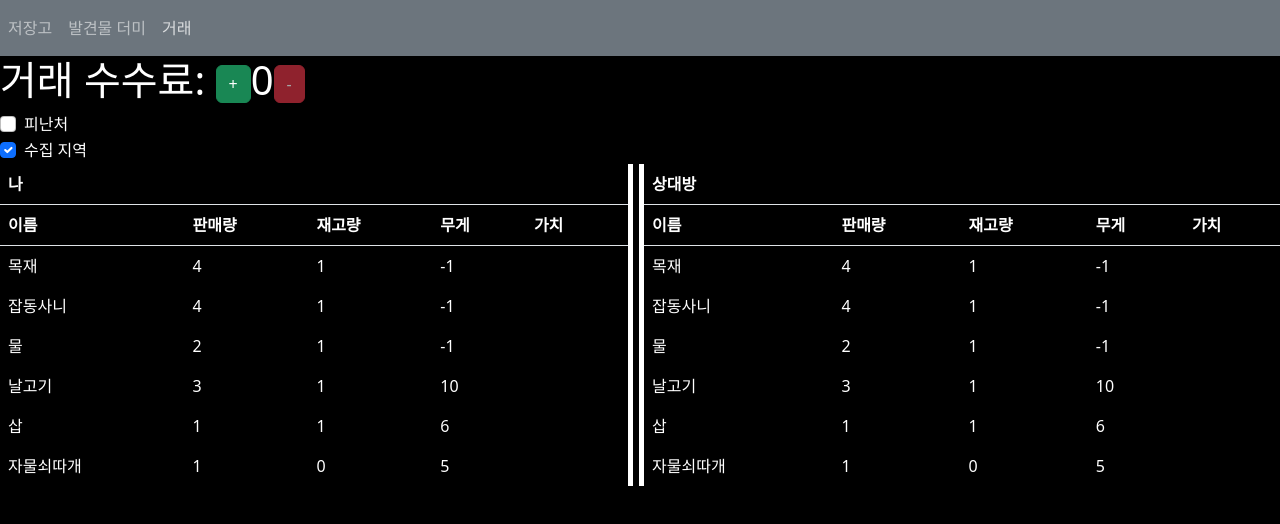
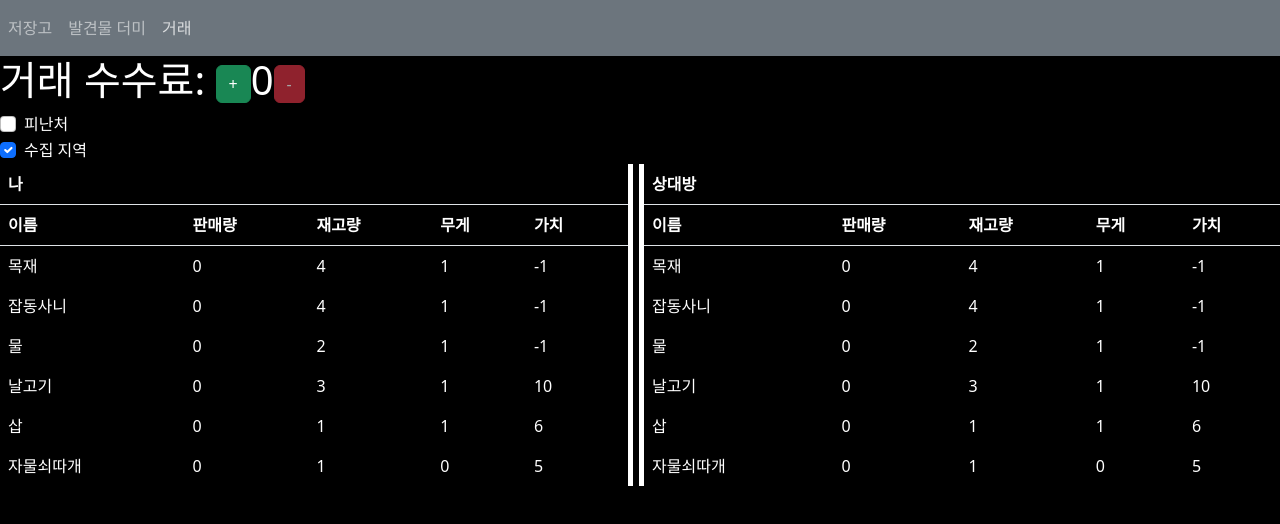
Before and after one commit to AndroidNetrunner/this-war-of-mine, a Next.js app: page /shelter in a window 1280 px wide. Both pictures are taken after a click on the button "거래". Shown: the top 524 px of the page. Built offline with nearby package versions, Linux system fonts and the light colour scheme.

Commit message:
[FIX] type들을 관리하는 types.d.ts 문서 생성

```diff
--- a/src/components/TradingInShelter.tsx
+++ b/src/components/TradingInShelter.tsx
@@ -4,12 +4,10 @@ import Table from "react-bootstrap/Table";
 import { useSelector, useDispatch } from "react-redux";
 import { RootState } from "../redux/store";
 import TradingRow from "./TradingRow";
-import { ResourceName } from "../redux/slices/resourceSlice";
-import ResourceStatus from "../interfaces/ResourceStatus";
 import { update } from "../redux/slices/storageSlice";
 import { reset } from "../redux/slices/tradingSlice";
 import styles from "./styles/TradingInShelter.module.css";
-import ResourceInfoList from "../interfaces/ResourceInfoList";
+import { ResourceName, ResourceStatus, ResourceInfoList } from "../types/types";
 
 export default function TradingInShelter({ comission }: { comission: number }) {
   const resource = useSelector((state: RootState) => state.resource);
--- a/src/components/TradingTable.tsx
+++ b/src/components/TradingTable.tsx
@@ -1,6 +1,6 @@
-import React from "react";
+import React, { useState } from "react";
 import Table from "react-bootstrap/Table";
-import { ResourceName } from "../redux/slices/resourceSlice";
+import { ResourceName } from "../types/types";
 import { useSelector } from "react-redux";
 import { RootState } from "../redux/store";
 import styles from "./styles/TradingTable.module.css";
@@ -16,17 +16,20 @@ export default function TradingTable({
   possession: "myself" | "opponent";
   className: string;
 }) {
+  const [forSale, setForSale] = useState(() => getInitialSale(resourceList));
   return (
     <Table className={className}>
       <TradingTableHead possession={possession} />
       <tbody>
         {Object.entries(resourceList)
-          .filter(([name, quantity]) => quantity !== 0)
-          .map(([name, quantity]) => (
+          .filter(([name, currentQuantity]) => currentQuantity !== 0)
+          .map(([name, currentQuantity]) => (
             <TradingTableRow
               key={name}
               name={name as ResourceName}
-              quantity={quantity}
+              forSaleQuantity={forSale[name]}
+              currentQuantity={currentQuantity}
+              setForSale={setForSale}
             />
           ))}
       </tbody>
@@ -57,10 +60,18 @@ function TradingTableHead({
 
 function TradingTableRow({
   name,
-  quantity,
+  forSaleQuantity,
+  currentQuantity,
+  setForSale,
 }: {
   name: ResourceName;
-  quantity: number;
+  forSaleQuantity: number;
+  currentQuantity: number;
+  setForSale: React.Dispatch<
+    React.SetStateAction<{
+      [key: string]: number;
+    }>
+  >;
 }) {
   const { value, weight, korean } = useSelector(
     (state: RootState) => state.resource[name]
@@ -68,9 +79,19 @@ function TradingTableRow({
   return (
     <tr>
       <td>{korean}</td>
-      <td>{quantity}</td>
+      <td>{forSaleQuantity}</td>
+      <td>{currentQuantity}</td>
       <td>{weight}</td>
       <td>{value}</td>
     </tr>
   );
 }
+
+function getInitialSale(resourceList: { [key: string]: number }) {
+  return Object.keys(resourceList)
+    .filter((key) => resourceList[key] != 0)
+    .reduce((acc: { [key: string]: number }, key) => {
+      acc[key] = 0;
+      return acc;
+    }, {});
+}
--- a/src/interfaces/ResourceStatus.ts
+++ /dev/null
@@ -1,5 +0,0 @@
-import { ResourceName } from "../redux/Slices/resourceSlice";
-
-export default interface ResourceStatus {
-  [key in ResourceName]: number;
-}
--- a/src/redux/slices/findingsSlice.ts
+++ b/src/redux/slices/findingsSlice.ts
@@ -1,5 +1,5 @@
 import { createSlice } from "@reduxjs/toolkit";
-import ResourceStatus from "../../interfaces/ResourceStatus";
+import { ResourceStatus, ResourceName } from "../../types/types";
 
 const initialState: ResourceStatus = {
   wood: 0,
@@ -48,7 +48,7 @@ const findingsSlice = createSlice({
       state,
       {
         payload: { resource, quantity },
-      }: { payload: { resource: keyof typeof initialState; quantity: number } }
+      }: { payload: { resource: ResourceName; quantity: number } }
     ) => {
       state[resource] += quantity;
     },
@@ -56,12 +56,12 @@ const findingsSlice = createSlice({
       state,
       {
         payload: { resource, quantity },
-      }: { payload: { resource: keyof typeof initialState; quantity: number } }
+      }: { payload: { resource: ResourceName; quantity: number } }
     ) => {
       state[resource] -= quantity;
     },
     reset: (state) => {
-      return initialState; // initialState에 의존 안 하는 방법 없을까
+      return { ...initialState };
     },
     update: (state, action) => {
       return action.payload;
--- a/src/redux/slices/resourceSlice.ts
+++ b/src/redux/slices/resourceSlice.ts
@@ -1,6 +1,8 @@
 import { createSlice } from "@reduxjs/toolkit";
 import { makeResourceObject } from "../utils";
-const initialState = {
+import { ResourceInfoList } from "../../types/types";
+
+const initialState: ResourceInfoList = {
   wood: makeResourceObject("WOOD", "목재", "brown", 50, -1, 1),
   component: makeResourceObject("COMPONENT", "잡동사니", "white", 50, -1, 1),
   water: makeResourceObject("WATER", "물", "blue", 6, -1, 1),
@@ -136,4 +138,3 @@ const resourceSlice = createSlice({
 
 export const { raiseValue, lowerValue, initialize } = resourceSlice.actions;
 export default resourceSlice.reducer;
-export type ResourceName = keyof typeof initialState;
--- a/src/redux/slices/storageSlice.ts
+++ b/src/redux/slices/storageSlice.ts
@@ -1,5 +1,5 @@
 import { createSlice } from "@reduxjs/toolkit";
-import ResourceStatus from "../../interfaces/ResourceStatus";
+import { ResourceStatus, ResourceName } from "../../types/types";
 
 const initialState: ResourceStatus = {
   wood: 4,
@@ -78,4 +78,3 @@ const storageSlice = createSlice({
 
 export const { add, discard, update, initialize } = storageSlice.actions;
 export default storageSlice.reducer;
-export type ResourceName = keyof typeof initialState;
--- a/src/redux/slices/tradingSlice.ts
+++ b/src/redux/slices/tradingSlice.ts
@@ -1,6 +1,5 @@
 import { createSlice } from "@reduxjs/toolkit";
-import ResourceStatus from "../../interfaces/ResourceStatus";
-import { ResourceName } from "./resourceSlice";
+import { ResourceStatus, ResourceName } from "../../types/types";
 
 const initialState: { myself: ResourceStatus; opponent: ResourceStatus } = {
   myself: {
@@ -97,7 +96,8 @@ const tradingSlice = createSlice({
         };
       }
     ) => {
-      state[payload.person][payload.resource] += 1;
+      state[payload.person][payload.resource] =
+        state[payload.person][payload.resource] || 0 + 1;
     },
     discard: (
       state,
@@ -110,7 +110,8 @@ const tradingSlice = createSlice({
         };
       }
     ) => {
-      state[payload.person][payload.resource] -= 1;
+      state[payload.person][payload.resource] =
+        state[payload.person][payload.resource] || 0 - 1;
     },
   },
 });
--- a/src/redux/utils.ts
+++ b/src/redux/utils.ts
@@ -1,4 +1,4 @@
-import { color } from "../utils";
+import { color } from "../types/types";
 
 export function makeResourceObject(
   english: string,
```
Also changed, not shown: src/types/types.d.ts (renamed from src/interfaces/ResourceInfoList.ts, +13 -2 lines), src/utils.ts (deleted, +0 -8 lines).
